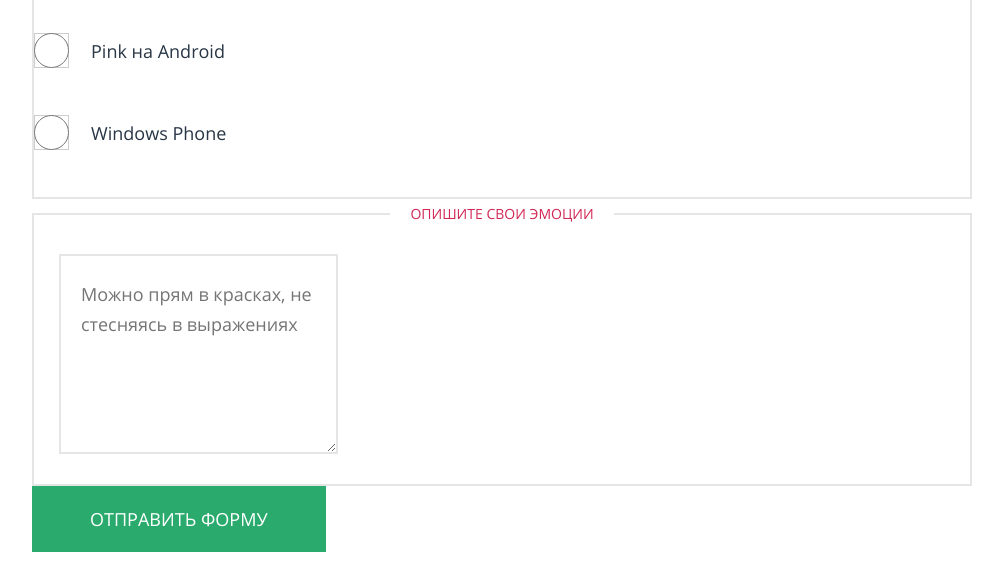
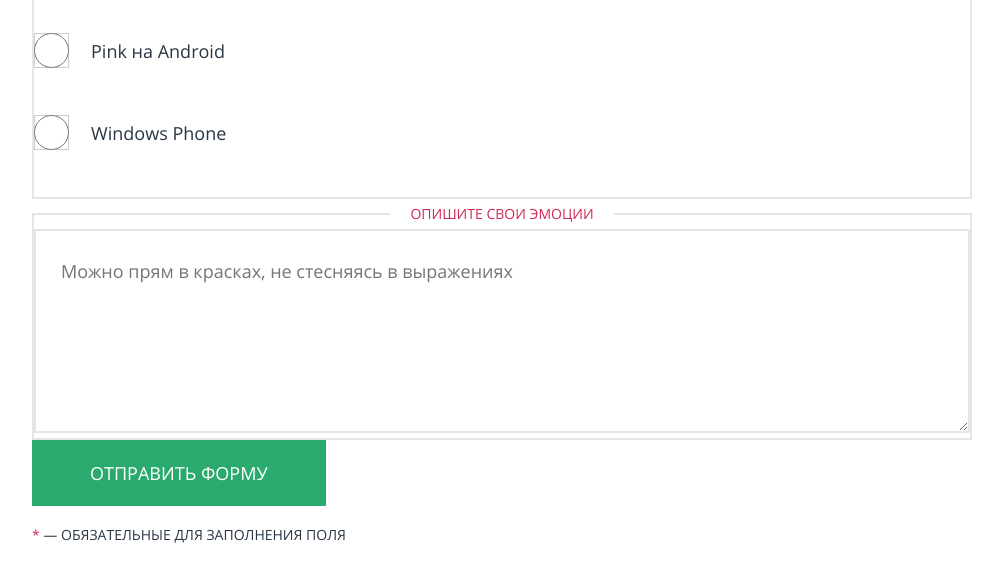
Before and after one commit to manyxinaanna1/pink, a website: page source/form.html in a window 1280 px wide. Shown: the part 1327-1890 px from the top of the page, without its empty margins (138-1141 px from the left). Drawn offline with Linux system fonts and the light colour scheme.

Commit message:
телефон в списке преимуществ

```diff
--- a/source/sass/blocks/adventuries.scss
+++ b/source/sass/blocks/adventuries.scss
@@ -85,10 +85,12 @@
 .adventuries__item--third:after {
   content: "";
     display: block;
+    margin: 0 auto;
     width: 237px;
     height: 284px;
     background-image: url("../img/iphone3-small.png");
     background-repeat: no-repeat;
+    background-position: center top;
   @media (min-width: $breakpoint-medium) {
    display: none;
   }
--- a/source/sass/blocks/form.scss
+++ b/source/sass/blocks/form.scss
@@ -126,7 +126,8 @@
 }
 
 .field__input--textarea {
-  margin: 25px;
+  width: 100%;
+  padding: 25px;
 }
 
 .field__wrapper {
```
Also changed, not shown: source/css/style.css, 1 other file.
